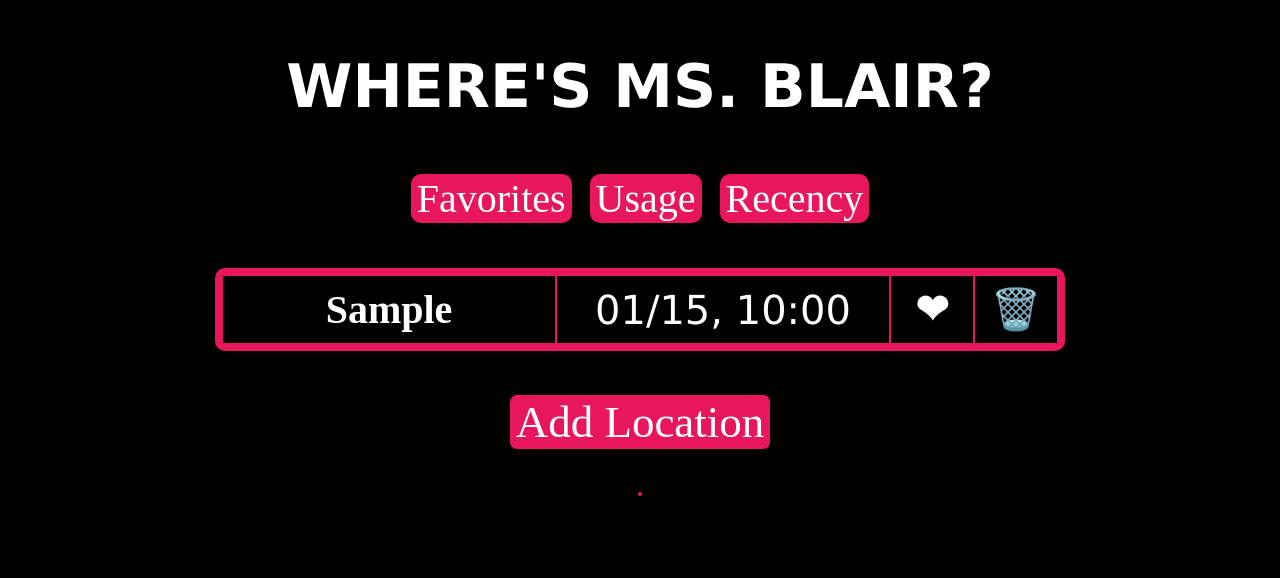
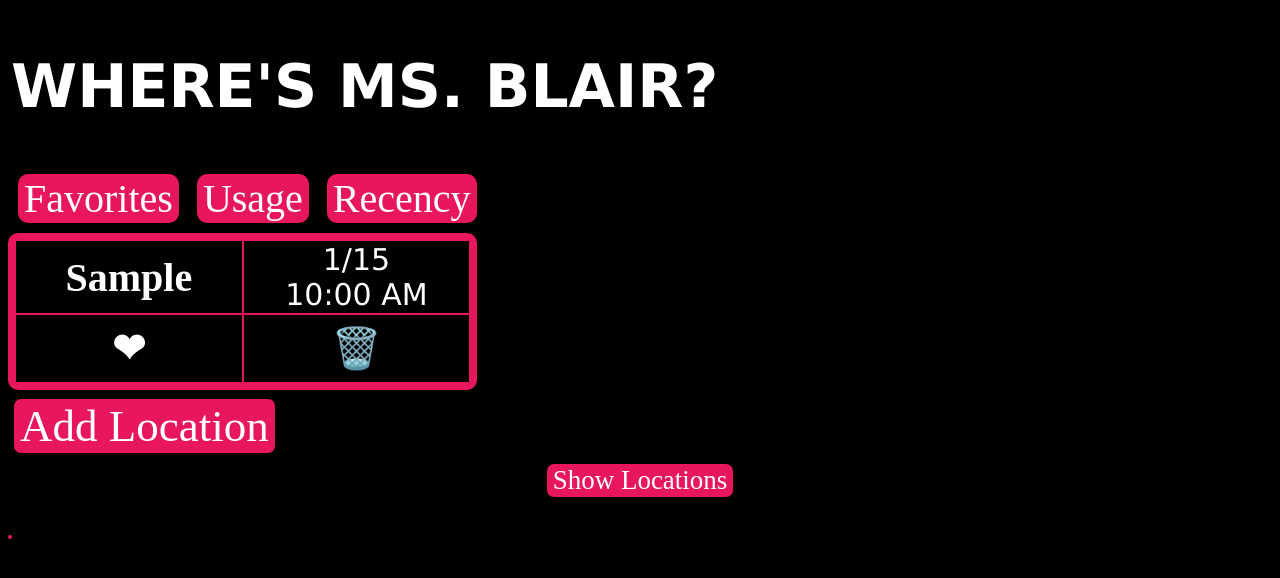
Before and after one commit to talonTech1/talon-tracker, a Flask app: page / in a window 1280 px wide. Shown: the top 578 px of the page. Run offline with Flask 3, Linux system fonts and the light colour scheme; the visitor is signed in with stand-in values (Sample User, id 1); a database or web service that is not in the repository returns one stand-in record (values such as "Sample title"); lists and menus that the app fills with data are empty.

Commit message:
Update index.html

```diff
--- a/templates/index.html
+++ b/templates/index.html
@@ -6,7 +6,7 @@
 {% block body %}
 <!-- help me-->
 
-<div align = "center" style = "margin-left: auto;margin-right: auto;">
+<div class = "phone-screen">
     <table style = "border: 0px">
         <tr align = "right">
             <td align = "right">
@@ -15,16 +15,16 @@
         </tr>
     </table>
 
-    <table bgcolor = "#000000" style = "border-collapse: separate;border: 0px solid #E8175D;">
-        <tr bgcolor = "#000000">
+    <table style = "border-collapse: separate;border: 0px solid #E8175D;">
+        <tr>
             <th style = "padding: 8px;">
                 <form action = "/" method="post">
                     {% if not fav %}
-                    <button name = "showFavs" value = "T" style = "background-color: #E8175D">
+                    <button class = "top" name = "showFavs" value = "T" style = "background-color: #E8175D">
                         Favorites
                     </button>
                     {% else %}
-                    <button name = "showFavs" value = "F" style = "background-color: #E8175D">
+                    <button class = "top" name = "showFavs" value = "F" style = "background-color: #E8175D">
                         Back
                     </button>
                     {% endif %}
@@ -33,11 +33,11 @@
             <th style = "padding: 8px;">
                 <form action = "/" method="post">
                     {% if not use %}
-                    <button name = "showUsage" value = "T" style = "background-color: #E8175D">
+                    <button class = "top" name = "showUsage" value = "T" style = "background-color: #E8175D">
                         Usage
                     </button>
                     {% else %}
-                    <button name = "showUsage" value = "F" style = "background-color: #E8175D">
+                    <button class = "top" name = "showUsage" value = "F" style = "background-color: #E8175D">
                         Back
                     </button>
                     {% endif %}
@@ -46,11 +46,11 @@
             <th style = "padding: 8px;">
                 <form action = "/" method="post">
                     {% if not recent %}
-                    <button name = "showRecents" value = "T" style = "background-color: #E8175D">
+                    <button class = "top" name = "showRecents" value = "T" style = "background-color: #E8175D">
                         Recency
                     </button>
                     {% else %}
-                    <button name = "showRecents" value = "F" style = "background-color: #E8175D">
+                    <button class = "top" name = "showRecents" value = "F" style = "background-color: #E8175D">
                         Back
                     </button>
                     {% endif %}
@@ -58,11 +58,10 @@
             </th>
         </tr>
     </table>
-    <br>
     {% if current %}
-    <table bgcolor = "#E8175D" style = "border: 6px solid #E8175D">
-        <tr bgcolor = "#000000">
-            <td width = "330">
+    <table bgcolor = "#E8175D" style = "border: 6px solid #E8175D;table-layout:fixed;">
+        <tr bgcolor = "#000000"> <!-- here -->
+            <td width = "32%">
                 <form action = "/" method="post">
                 <button name = "setCurrent" value = "{{current['locN']}}F" class = "current">
                     {{current['locN']}}
@@ -70,11 +69,14 @@
                 </form>
             </td>
 
-            <td width = "330" style = "font-size: 40px">
+            <td width = "32%" style="font-size:30px;">
 
-                {{current['time'].strftime("%m/%d, %H:%M")}}
+                {{current['time'].month}}/{{current['time'].day}}
+                <br>
+                {{current['time'].strftime("%-I:%M %p")}}
             </td>
-            <td width = "80">
+            <tr bgcolor = "#000000">
+            <td width = "18%">
                 <form action = "/" method="post">
                     <!-- should be made icons later, these are just placeholder -->
                 {% if current['f'] %}
@@ -87,57 +89,68 @@
                 {% endif %}
                 </form>
             </td>
-            <td width = "80">
+            <td width = "18%">
                 <form action = "/" method="post">
                     <button class = "current" name = "remove" value ="{{ current['locN'] }}" >
                     🗑️
                     </button>
                 </form>
             </td>
+        </tr>
     </table>
     {% else %}
     <table style = "border-width:3px;border-color:#E8175D;border-style:solid;" bgcolor = "#E8175D" >
 
 
-        <tr bgcolor = "#000000" height = "70">
+        <tr bgcolor = "#000000">
             <td style = "font-size: 50px" >
                 <b>No Location/Unavailable</b>
             </td>
         </tr>
     </table>
     {% endif %}
-    <br>
     <table style = "border: 0px">
         <tr align = "center">
-            <td align = "center">
-
-
+            <td>
        <form action = "/" method="post">
-        <button name = "addLoc" value = True style = "background-color: #E8175D; border: 3px solid black; font-size: 45px;;" >
+        <button name = "addLoc" value = True style = "background-color: #E8175D; border: 3px solid black; font-size: 45px;" >
         Add Location
         </button>
         </form>
             </td>
+
         </tr>
     </table>
+    <div align = "center">
+        <form action = "/" method="post">
+            {% if show %}
+                    <button name = "viewLoc" value = "F" style = "background-color: #E8175D; border: 3px solid black; font-size: 27px;" >
+                    Hide Locations
+                    </button>
+            {% else %} <button name = "viewLoc" value = "T" style = "background-color: #E8175D; border: 3px solid black; font-size: 27px;" >
+                    Show Locations
+                    </button>
+            {% endif %}
+        </form>
+    </div>
     <br>
     <table bgcolor = "#E8175D">
         {% for loc in locs %}
         {% if not loc['current'] %}
             <tr bgcolor = "#000000">
 
-            <td width = "300">
+            <td width = "37%">
                 <form action = "/" method="post">
                 <button name = "setCurrent" value = "{{ loc['locN'] }}T" class = "background-color: #f0ead6">
                     {{loc['locN']}}
                 </button>
                 </form>
             </td>
-            <td width = "300">
-
-                {{loc['time'].strftime("%m/%d, %H:%M")}}
+            <td width = "33%" style="font-size:25px;">
+                {{loc['time'].month}}/{{current['time'].day}}
+                {{loc['time'].strftime("%-H:%M")}}
             </td>
-            <td width = "80">
+            <td width = "15%">
                 <form action = "/" method="post">
                 {% if loc['f'] %}
                     <button name = "setFav" value ="{{ loc['locN'] }}F">
@@ -149,7 +162,7 @@
                 {% endif %}
                 </form>
             </td>
-            <td width = "80">
+            <td width = "15%">
                 <form action = "/" method="post">
                     <button name = "remove" value ="{{ loc['locN'] }}">
                     🗑️
```
